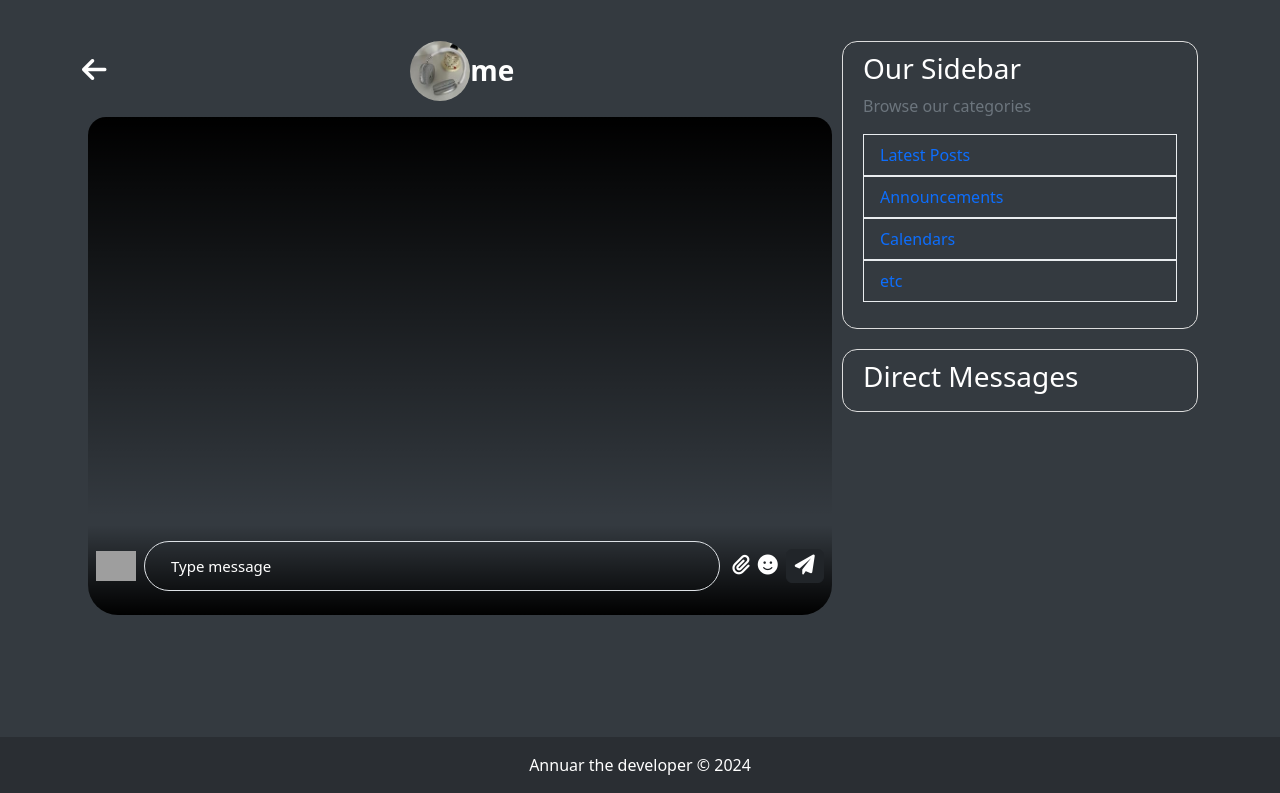
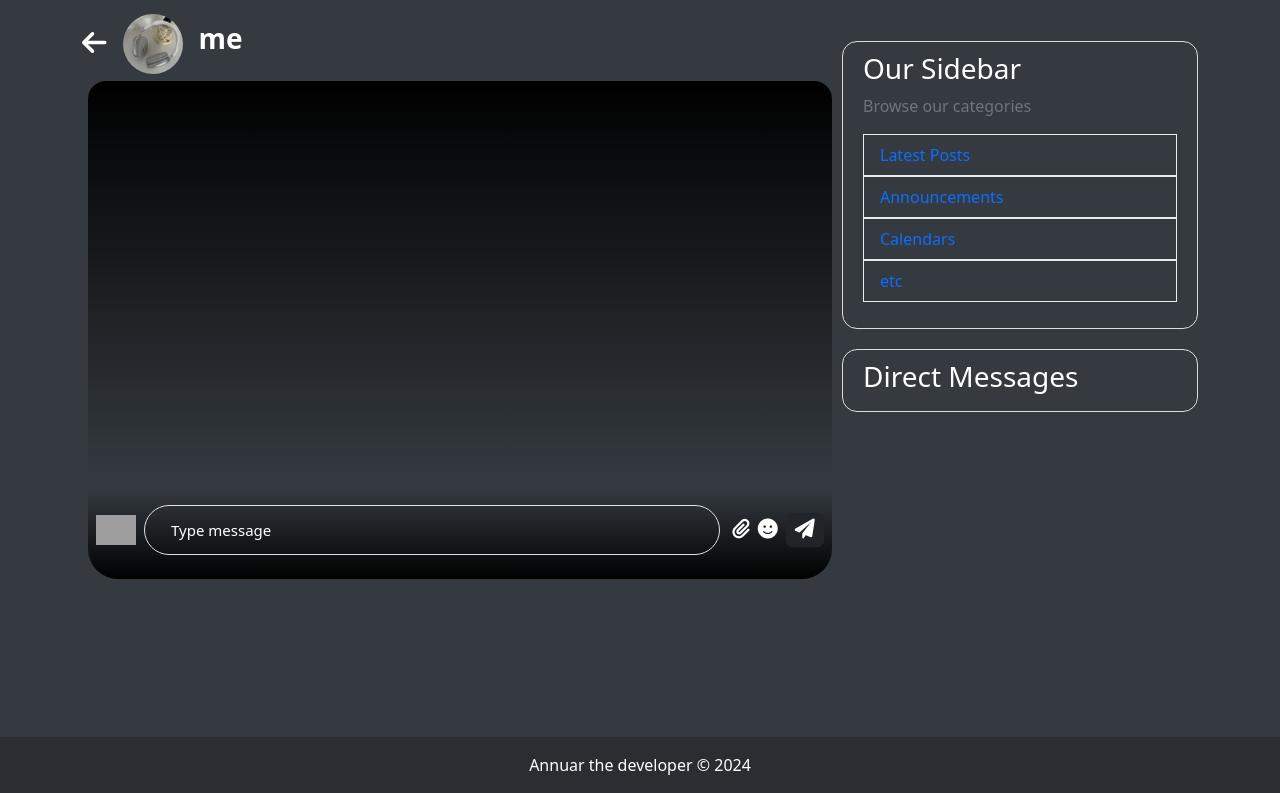
Before and after one commit to ramo-dev/flask-blog, a Flask app: a page that uses flaskblog/templates/send_message.html in a window 1280 px wide. Shown: the part 87-880 px from the top of the page. Run offline with Flask 3, Linux system fonts and the light colour scheme; a user stored in the database is signed in; data comes from the database, SQL or seed files in the repository; data that the repository does not hold is empty; some libraries are stand-ins or nearby versions; grey boxes are pictures that could not be loaded.

Commit message:
chat ui username and profile pic layout fix

```diff
--- a/flaskblog/templates/send_message.html
+++ b/flaskblog/templates/send_message.html
@@ -38,18 +38,17 @@
         }
     </style>
 
-<div class="d-flex align-items-center justify-content-between mb-3">
-    <a class="text-light" href="{{url_for('inbox')}}"><i class="fas fa-arrow-left back-arrow fs-3"></i></a>
-    <div class="d-flex align-items-center">
+<div class="d-flex align-items-center justify-content-start mb-3" style="margin-top: -27px;">
+    <a class="text-light me-3" href="{{url_for('inbox')}}"><i class="fas fa-arrow-left back-arrow fs-3"></i></a>
+    <div class="d-flex justify-content-between">
         <!-- Display the recipient's profile picture -->
         <img src="{{ url_for('static', filename='profile_pics/' +recipient.image_file) }}" alt="avatar" class="d-flex align-self-center rounded-circle" width="60" height="60">
-        <h5 class="text-light mb-0 recipient fw-bold fs-3">{{recipient.username}}</h5>
+        <h5 class="text-light mb-0 recipient fw-bold fs-3 ms-3 mt-2">{{recipient.username}}</h5>
     <!-- delete all user chats feature -->
     </div>
-    <div></div>
 </div>
 
-    <section class="bg-dark" style="width: 105%; margin-left:-10px; margin-top:-16px">
+    <section class="bg-dark" style="width: 105%; margin-left:-10px; margin-top:-25px">
         <div class="container pb-5">
             <div class="row">
                 <div class="col-md-12">
```
